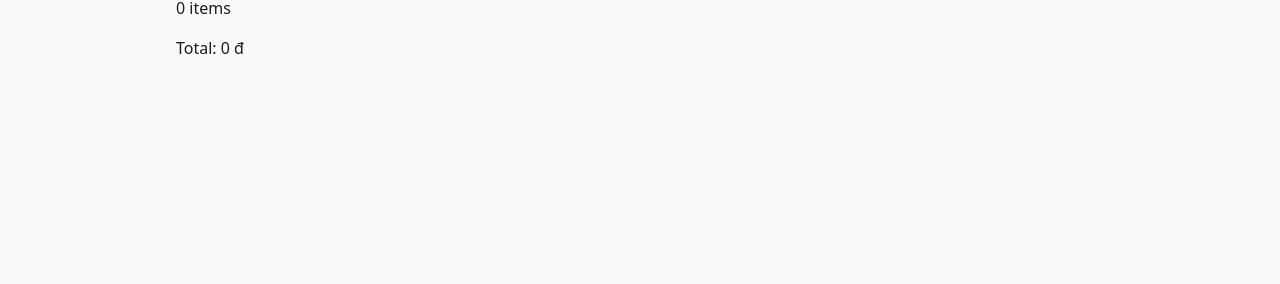
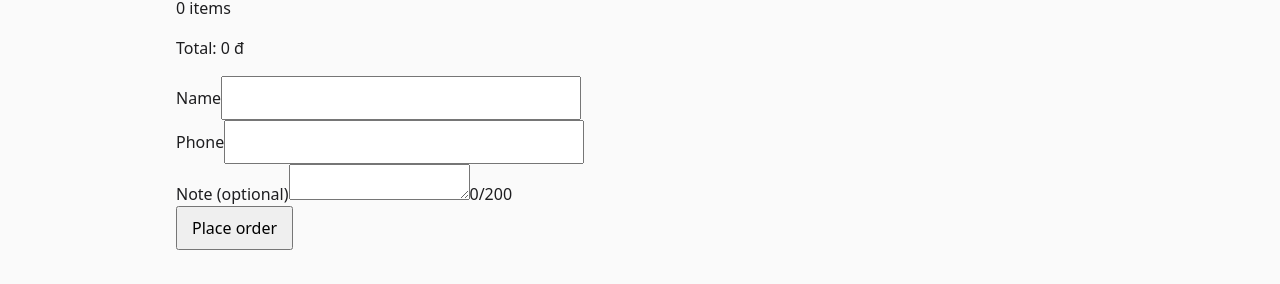
Before and after one commit to LqHung06/24120184-IA4-starter, a React (Vite) app: page / in a window 1280 px wide. Shown: the part 473-757 px from the top of the page. Built offline with nearby package versions, Linux system fonts and the light colour scheme; no server answers.

Commit message:
checkout form with field validation

```diff
--- a/src/App.jsx
+++ b/src/App.jsx
@@ -34,7 +34,7 @@ export default function App() {
         {phase === 'error' && <button type="button" onClick={retry}>Retry</button>}
         <ProductList products={products} onAddToCart={addToCart} />
         <SavedPanel />
-        <CartSummary lines={lines} />
+        <CartSummary lines={lines} onOrderPlaced={() => setLines([])} />
       </main>
     </WishlistProvider>
   );
--- a/src/components/CartSummary.jsx
+++ b/src/components/CartSummary.jsx
@@ -1,6 +1,7 @@
 import { vnd } from '../format.js';
+import CheckoutForm from './CheckoutForm.jsx';
 
-export default function CartSummary({ lines }) {
+export default function CartSummary({ lines, onOrderPlaced }) {
   const items = lines.reduce((sum, line) => sum + line.qty, 0);
   const total = lines.reduce((sum, line) => sum + line.price * line.qty, 0);
 
@@ -9,6 +10,7 @@ export default function CartSummary({ lines }) {
       <h2>Cart</h2>
       <p>{items === 1 ? '1 item' : `${items} items`}</p>
       <p>Total: {vnd(total)}</p>
+      <CheckoutForm itemCount={items} total={total} onOrderPlaced={onOrderPlaced} />
     </aside>
   );
 }
--- /dev/null
+++ b/src/components/CheckoutForm.jsx
@@ -0,0 +1,102 @@
+import { useState } from 'react';
+import { vnd } from '../format.js';
+
+const NAME_MSG = 'Enter your name.';
+const PHONE_MSG = 'Enter a 10-digit phone number starting with 0.';
+const CART_MSG = 'Add something to the cart first.';
+const NOTE_MAX = 200;
+
+export default function CheckoutForm({ itemCount, total, onOrderPlaced }) {
+  const [name, setName] = useState('');
+  const [phone, setPhone] = useState('');
+  const [note, setNote] = useState('');
+  const [submitted, setSubmitted] = useState(false);
+  const [confirmation, setConfirmation] = useState('');
+
+  const nameError = name.trim() === '' ? NAME_MSG : '';
+  const phoneError = /^0\d{9}$/.test(phone) ? '' : PHONE_MSG;
+  const cartError = itemCount === 0 ? CART_MSG : '';
+
+  const showName = submitted && nameError !== '';
+  const showPhone = submitted && phoneError !== '';
+  const showCart = submitted && cartError !== '';
+
+  function handleNameChange(e) {
+    setName(e.target.value);
+    if (confirmation) setConfirmation('');
+  }
+
+  function handlePhoneChange(e) {
+    setPhone(e.target.value);
+    if (confirmation) setConfirmation('');
+  }
+
+  function handleNoteChange(e) {
+    setNote(e.target.value);
+    if (confirmation) setConfirmation('');
+  }
+
+  function handleSubmit(event) {
+    event.preventDefault();
+    setSubmitted(true);
+    if (nameError || phoneError || cartError) {
+      setConfirmation('');
+      return;
+    }
+    const items = `${itemCount} ${itemCount === 1 ? 'item' : 'items'}`;
+    setConfirmation(`Order placed for ${name.trim()}: ${items}, ${vnd(total)}.`);
+    setName('');
+    setPhone('');
+    setNote('');
+    setSubmitted(false);
+    onOrderPlaced();
+  }
+
+  return (
+    <form aria-label="Checkout" className="checkout" onSubmit={handleSubmit}>
+      {confirmation && <p>{confirmation}</p>}
+
+      <div className="field">
+        <label htmlFor="checkout-name">Name</label>
+        <input
+          id="checkout-name"
+          type="text"
+          value={name}
+          onChange={handleNameChange}
+          aria-invalid={showName ? 'true' : undefined}
+          aria-describedby={showName ? 'checkout-name-error' : undefined}
+        />
+        {showName && <p id="checkout-name-error" role="alert">{nameError}</p>}
+      </div>
+
+      <div className="field">
+        <label htmlFor="checkout-phone">Phone</label>
+        <input
+          id="checkout-phone"
+          type="tel"
+          value={phone}
+          onChange={handlePhoneChange}
+          aria-invalid={showPhone ? 'true' : undefined}
+          aria-describedby={showPhone ? 'checkout-phone-error' : undefined}
+        />
+        {showPhone && <p id="checkout-phone-error" role="alert">{phoneError}</p>}
+      </div>
+
+      <div className="field">
+        <label htmlFor="checkout-note">Note (optional)</label>
+        <textarea
+          id="checkout-note"
+          maxLength={NOTE_MAX}
+          value={note}
+          onChange={handleNoteChange}
+          aria-describedby="checkout-note-count"
+        />
+        <span id="checkout-note-count" className="counter">{note.length}/{NOTE_MAX}</span>
+      </div>
+
+      {showCart && <p role="alert">{cartError}</p>}
+
+      <button type="submit">Place order</button>
+    </form>
+  );
+}
```
